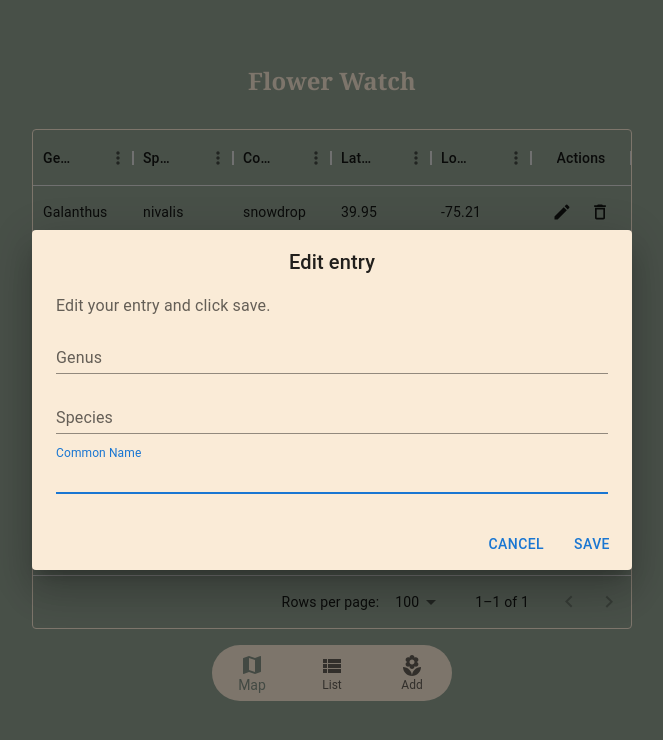
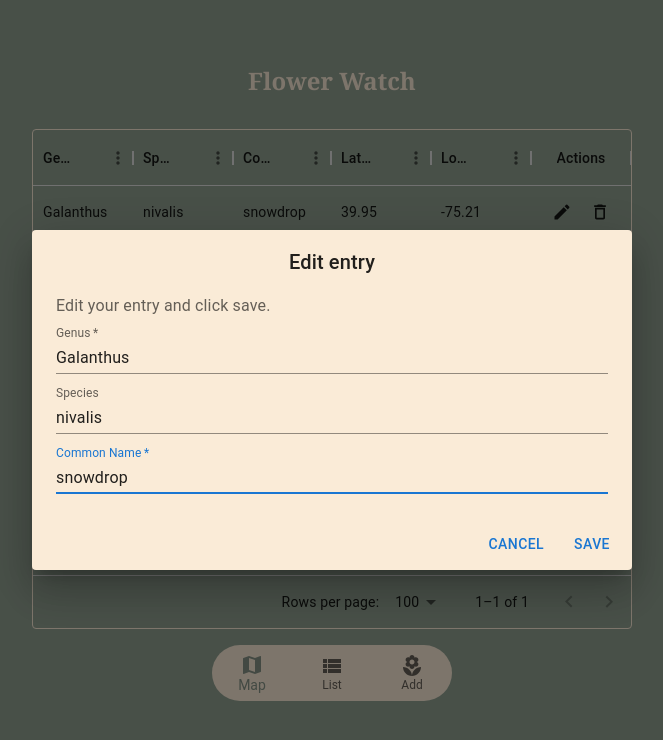
Before and after one commit to tarynriera/flower-watch, a Next.js app: page /list in a window 1280 px wide. Both pictures are taken after a click on the button 870 px from the left and 211 px from the top of the page. Shown: the top 740 px of the page, without its empty margins (308-971 px from the left). Built offline with nearby package versions, Linux system fonts and the light colour scheme.

Commit message:
Implemented edit form state handling. (#1)
Co-authored-by: tarynriera <tarynriera@users.noreply.github.com>

```diff
--- a/pages/_app.tsx
+++ b/pages/_app.tsx
@@ -5,14 +5,31 @@ import { PlantEncounter } from "./types";
 import { useState, useEffect } from "react";
 import Edit from "./edit";
 
+const emptyFormData = {
+  id: undefined,
+  genus: "",
+  species: "",
+  commonName: "",
+  lat: undefined,
+  long: undefined,
+};
+
 export default function App({ Component, pageProps }: AppProps) {
   const [data, setData] = useState<Array<PlantEncounter>>([]);
   //open state for the edit form
   const [open, setOpen] = useState(false);
+  const [entryToEdit, setEntryToEdit] = useState<PlantEncounter>(emptyFormData);
 
   //handlers for opening and closing edit form
-  const handleEditOpen = () => {
+  const handleEditOpen = (entry: PlantEncounter) => {
+    setEntryToEdit(entry);
     setOpen(true);
+  };
+
+  const handleEdit = (updatedEntry: PlantEncounter) => {
+    const newEntry = {...entryToEdit, ...updatedEntry};
+    const newData = [newEntry, ...data.filter((row) => entryToEdit ? row.id !== entryToEdit.id : false)];
+    setData(newData);
   };
 
   const handleEditClose = () => {
@@ -51,13 +68,13 @@ export default function App({ Component, pageProps }: AppProps) {
         handleSetData={handleSetData}
         editOpen={open}
         handleEditOpen={handleEditOpen}
-        handleEditClose={handleEditClose}
         {...pageProps}
       />
       <Edit
         editOpen={open}
-        handleEditOpen={handleEditOpen}
+        entryToEdit={entryToEdit}
         handleEditClose={handleEditClose}
+        handleEdit={handleEdit}
       />
     </Layout>
   );
--- a/pages/edit.tsx
+++ b/pages/edit.tsx
@@ -6,19 +6,55 @@ import DialogContentText from "@mui/material/DialogContentText";
 import DialogTitle from "@mui/material/DialogTitle";
 import Button from "@mui/material/Button";
 import { PlantEncounter } from "./types";
-import { useState } from "react";
+import { useState, useEffect } from "react";
 
 export interface EditProps {
-  handleEditOpen: () => void;
   handleEditClose: () => void;
+  entryToEdit: PlantEncounter;
   editOpen: boolean;
+  handleEdit: (updatedEncounter: PlantEncounter) => void;
 }
 
+const emptyFormData = {
+  id: undefined,
+  genus: "",
+  species: "",
+  commonName: "",
+  lat: undefined,
+  long: undefined,
+};
+
 export default function Edit(props: EditProps) {
-  const { editOpen, handleEditClose, handleEditOpen } = props;
-  function placeholderClick() {
-    return;
+  const { editOpen, handleEditClose } = props;
+  const [ editFormData, setEditFormData ] = useState<PlantEncounter>(emptyFormData);
+  const [ genusError, setGenusError] = useState(false);
+  const [ commonNameError, setCommonNameError] = useState(false);
+  useEffect(() => setEditFormData(props.entryToEdit), [props.entryToEdit]);
+
+  function clearErrors() {
+    setGenusError(false);
+    setCommonNameError(false);
   }
+
+  const handleEditSave = () => {
+    // 1.1 Get updated form state & validate.
+    if (editFormData.genus === "") {
+      setGenusError(true);
+    } else if (editFormData.commonName === "") {
+      setCommonNameError(true);
+    } else {
+      // 1.2 Update the data state with the updated entry.
+      props.handleEdit(editFormData);
+
+      // 2. Clear errors & close the edit form .
+      clearErrors();
+      handleEditClose();
+    }
+
+
+
+  };
+
   return (
     <Dialog
       open={editOpen}
@@ -38,9 +74,14 @@ export default function Edit(props: EditProps) {
           type="text"
           fullWidth
           variant="standard"
-          //value={formData.genus ?? ""}
-          //onChange={(e) => setFormData({ ...formData, genus: e.target.value })}
-          //error={genusError}
+          required
+          value={editFormData.genus}
+          onChange={(e) => setEditFormData({ ...editFormData, genus: e.target.value })}
+          error={genusError}
+          FormHelperTextProps={{
+            children: "Genus required",
+            error: genusError,
+          }}
         />
         <TextField
           autoFocus
@@ -50,10 +91,8 @@ export default function Edit(props: EditProps) {
           type="text"
           fullWidth
           variant="standard"
-          //value={formData.species ?? ""}
-          //onChange={(e) =>
-          //setFormData({ ...formData, species: e.target.value })
-          //}
+          value={editFormData.species ?? ""}
+          onChange={(e) => setEditFormData({ ...editFormData, species: e.target.value })}
         />
         <TextField
           autoFocus
@@ -63,15 +102,19 @@ export default function Edit(props: EditProps) {
           type="text"
           fullWidth
           variant="standard"
-          //value={formData.commonName ?? ""}
-          //onChange={(e) =>
-          //setFormData({ ...formData, commonName: e.target.value })
-          //}
+          required
+          value={editFormData.commonName}
+          onChange={(e) => setEditFormData({ ...editFormData, commonName: e.target.value })}
+          error={commonNameError}
+          FormHelperTextProps={{
+            children: "If common name unknown, use Genus",
+            error: commonNameError,
+          }}
         />
       </DialogContent>
       <DialogActions>
         <Button onClick={handleEditClose}>Cancel</Button>
-        <Button onClick={placeholderClick}>Save</Button>
+        <Button onClick={handleEditSave}>Save</Button>
       </DialogActions>
     </Dialog>
   );
--- a/pages/list.tsx
+++ b/pages/list.tsx
@@ -13,7 +13,7 @@ import DeleteIcon from "@mui/icons-material/DeleteOutlined";
 export interface ListProps {
   data: Array<PlantEncounter>;
   handleSetData: (data: Array<PlantEncounter>) => void;
-  handleEditOpen: () => void;
+  handleEditOpen: (entryToEdit: PlantEncounter) => void;
 }
 
 function placeholderClick() {
@@ -29,6 +29,10 @@ export default function List({
 
   const handleDeleteClick = (id: GridRowId) => () => {
     handleSetData(data.filter((row) => row.id !== id));
+  };
+
+  const handleEditClick = (id: GridRowId) => () => {
+    handleEditOpen(data.filter((row) => row.id === id)[0]);
   };
 
   const columns: GridColDef[] = [
@@ -47,7 +51,7 @@ export default function List({
           <GridActionsCellItem
             icon={<EditIcon />}
             label="Edit"
-            onClick={handleEditOpen}
+            onClick={handleEditClick(id)}
             color="inherit"
           />,
           <GridActionsCellItem
```
